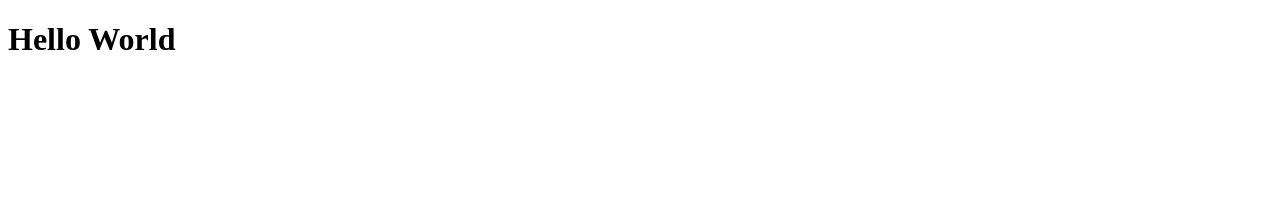
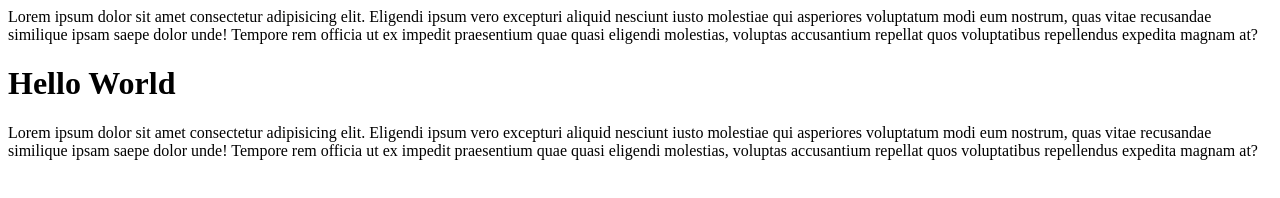
Before and after one commit to SilverWings47/Git-Test, a plain HTML site: page index.html in a window 1280 px wide. Drawn offline with Linux system fonts and the light colour scheme.

Commit message:
Added text

```diff
--- a/index.html
+++ b/index.html
@@ -7,6 +7,10 @@
     <title>Document</title>
 </head>
 <body>
+    <div>Lorem ipsum dolor sit amet consectetur adipisicing elit. Eligendi ipsum vero excepturi aliquid nesciunt iusto molestiae qui asperiores voluptatum modi eum nostrum, quas vitae recusandae similique ipsam saepe dolor unde! Tempore rem officia ut ex impedit praesentium quae quasi eligendi molestias, voluptas accusantium repellat quos voluptatibus repellendus expedita magnam at?</div>
+
     <h1>Hello World</h1>
+
+    <div>Lorem ipsum dolor sit amet consectetur adipisicing elit. Eligendi ipsum vero excepturi aliquid nesciunt iusto molestiae qui asperiores voluptatum modi eum nostrum, quas vitae recusandae similique ipsam saepe dolor unde! Tempore rem officia ut ex impedit praesentium quae quasi eligendi molestias, voluptas accusantium repellat quos voluptatibus repellendus expedita magnam at?</div>
 </body>
 </html>
```
